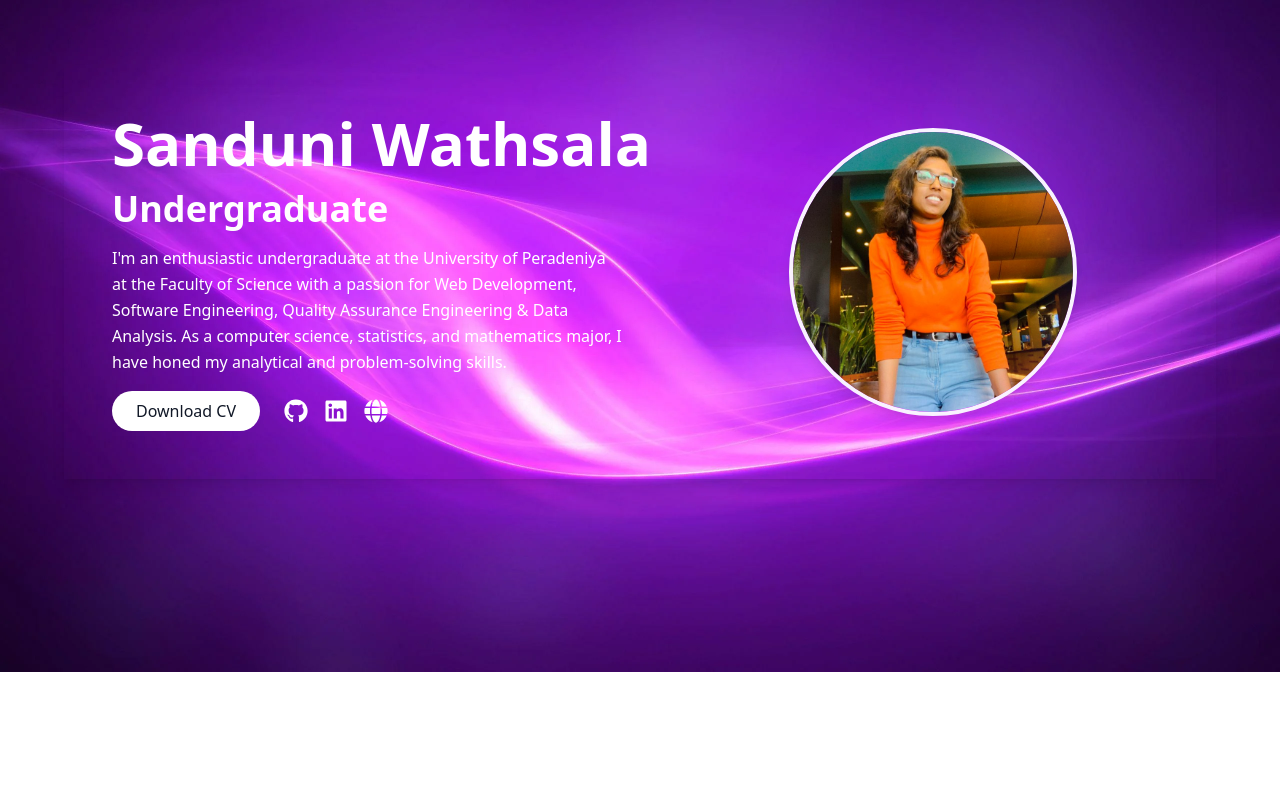
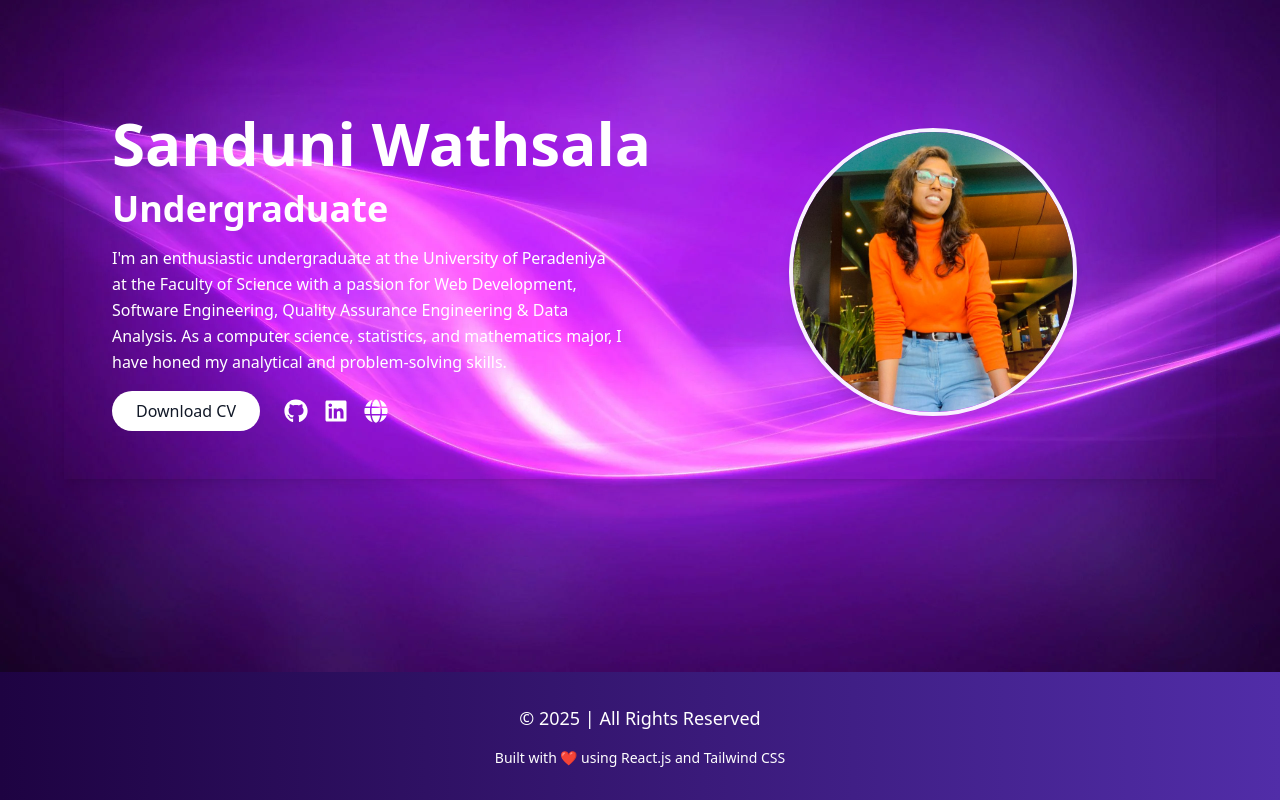
Before and after one commit to Sanduni4822/React-project-Individual, a React (Vite) app: page / in a window 1280 px wide. Shown: the part 196-996 px from the top of the page. Before the commit the page ends 868 px from the top, so only its background shows below. Built offline with nearby package versions, Linux system fonts and the light colour scheme.

Commit message:
Added information to the footer & Called the footer component into the App.jsx

```diff
--- a/src/App.jsx
+++ b/src/App.jsx
@@ -1,7 +1,7 @@
 import { BrowserRouter as Router, Route, Routes } from "react-router-dom";  // Import necessary components for routing
 import Navbar from "./components/Navbar";
 import Homepage from "./pages/homepage/Homepage";
-
+import Footer from "./components/Footer";  // Import Footer component
 
 function App() {
   return (
@@ -11,6 +11,7 @@ function App() {
         <Routes>  {/* Define your routes */}
           <Route path="/" element={<Homepage />} />  {/* Homepage route */}
         </Routes>
+        <Footer />  {/* Footer will appear on every page */}
       </div>
     </Router>
   );
--- a/src/components/Footer.jsx
+++ b/src/components/Footer.jsx
@@ -0,0 +1,18 @@
+import React from "react";
+
+const Footer = () => {
+  return (
+    <footer className="bg-gradient-to-r from-[#1e0342] to-[#512da8] py-8">
+      <div className="container mx-auto text-center text-white">
+        <p className="text-lg mb-4">
+          © 2025 | All Rights Reserved
+        </p>
+        <p className="text-sm">
+          Built with ❤️ using React.js and Tailwind CSS
+        </p>
+      </div>
+    </footer>
+  );
+};
+
+export default Footer;
```
